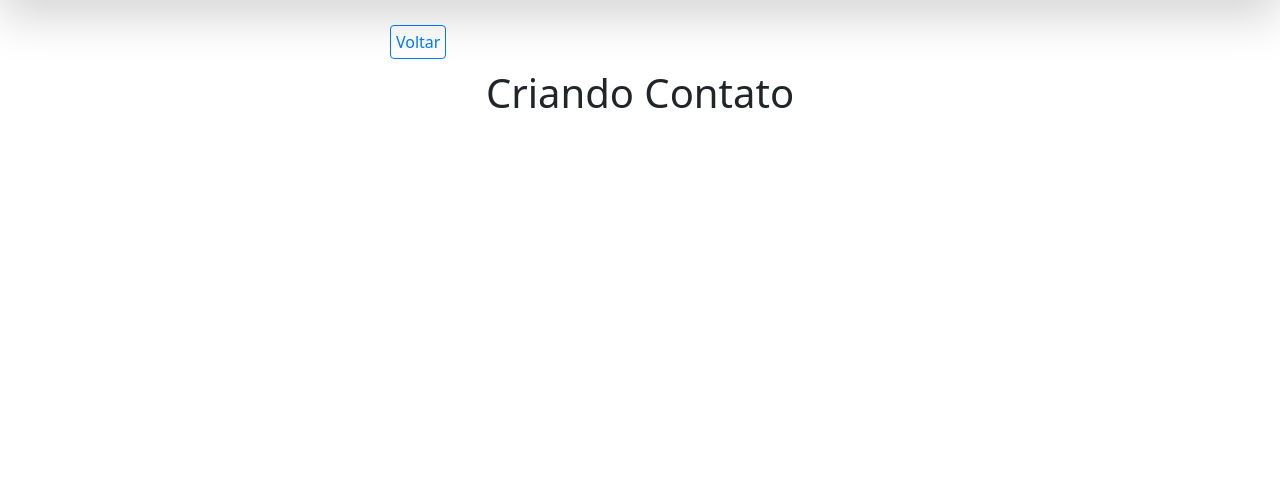
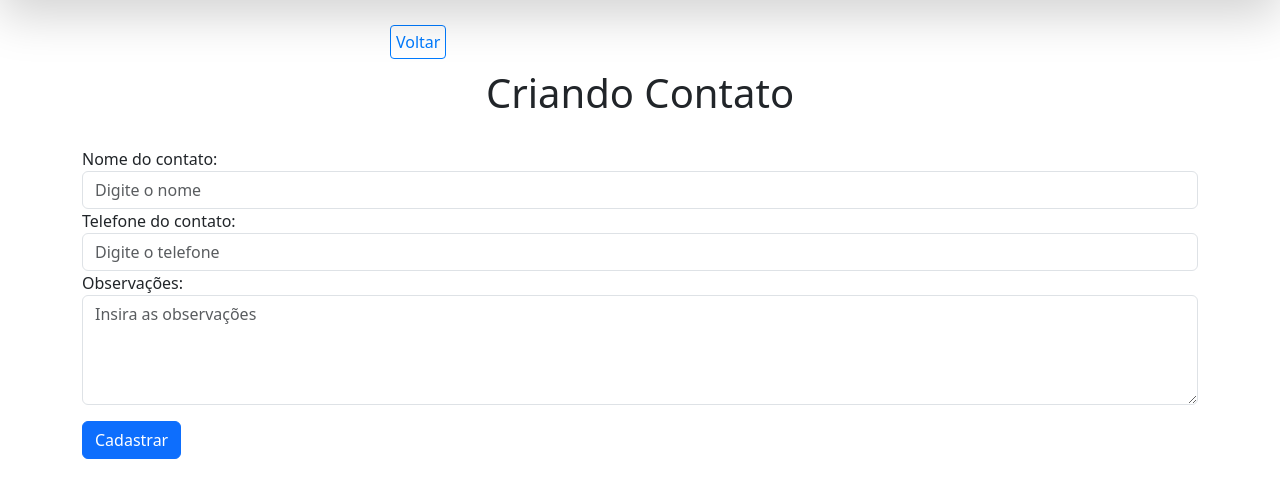
Before and after one commit to GeovanniMarrocos/agenda-php-project, a PHP site: page /create.php in a window 1280 px wide. Shown: the part 138-636 px from the top of the page. Run offline with PHP 8.4, Linux system fonts and the light colour scheme; data that the repository does not hold is empty.

Commit message:
update files

```diff
--- a/create.php
+++ b/create.php
@@ -3,6 +3,21 @@
  <div class="container">
        <?php include_once("./templates/backbtn.html");?>
     <h1 id="main-title">Criando Contato</h1>
-    <form action="<?php echo $BASE_URL?>./config/process.php'"></form>
+    <form action="<?php echo $BASE_URL?>./config/process.php" method="POST">
+        <input type="hidden" name="type" value="create">
+        <div class=" form-group">
+            <label for="name">Nome do contato:</label>
+            <input type="text" class=" form-control" id="name" name="name" placeholder="Digite o nome" required>
+        </div>
+        <div class=" form-group">
+            <label for="phone">Telefone do contato:</label>
+            <input type="text" class=" form-control" id="phone" name="phone" placeholder="Digite o telefone" required>
+        </div>
+        <div class=" form-group">
+            <label for="observations">Observações:</label>
+            <textarea type="text" class=" form-control" id="observations" name="observations" placeholder="Insira as observações" required rows="4"></textarea>
+        </div>
+        <button type="submit" class=" btn btn-primary mt-3">Cadastrar</button>
+    </form>
  </div>
  <?php include_once('./templates/footer.php');?>
```
